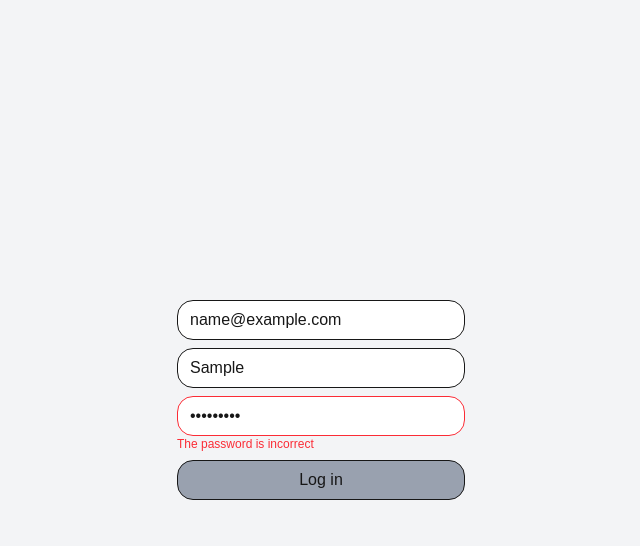
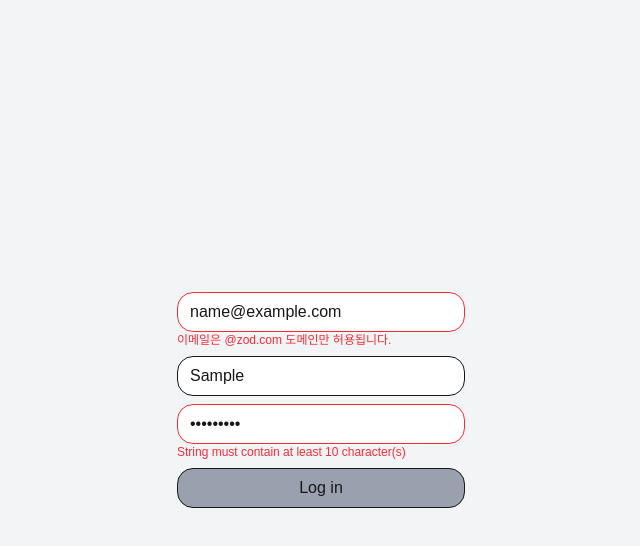
Before and after one commit to chanstory/react-study, a Next.js app: page / in a window 1280 px wide. Both pictures are taken after typing "name@example.com", "Sample", "Sample123" into the empty fields and a click on the button "Log in". Shown: the top 546 px of the page, without its empty margins (319-959 px from the left). Built offline with nearby package versions, Linux system fonts and the light colour scheme.

Commit message:
zod 유효성 검증 추가

```diff
--- a/app/(login)/actions.ts
+++ b/app/(login)/actions.ts
@@ -1,15 +1,35 @@
 "use server";
+import { INVALID_EMAIL_DOMAIN_MESSAGE, PASSWORD_MIN_LENGTH, PASSWORD_NOT_EXIST_MESSAGE, PASSWORD_REGEX, PASSWORD_REGEX_ERROR, USERNAME_MIN_LENGTH, VALID_EMAIL_DOMAIN } from "@/lib/constants";
+import { z } from "zod";
 
-export const handleForm = async (prevState: any, formData: FormData) => {
-  "use server";
-  const password = formData.get('password');
-  if (password != '12345') {
-    return {
-      code: 1,
-      errMessage: 'The password is incorrect'
-    };
+const formSchema = z.object({
+  email: z
+    .string()
+    .email()
+    .refine((email) => email.endsWith(VALID_EMAIL_DOMAIN), {
+      message: INVALID_EMAIL_DOMAIN_MESSAGE,
+    }),
+  userName: z
+    .string()
+    .min(USERNAME_MIN_LENGTH),
+  password: z
+    .string({
+      required_error: PASSWORD_NOT_EXIST_MESSAGE,
+    })
+    .min(PASSWORD_MIN_LENGTH)
+    .regex(PASSWORD_REGEX, PASSWORD_REGEX_ERROR),
+});
+
+export const login = async (prevState: any, formData: FormData) => {
+  const data = {
+    userName: formData.get("userName"),
+    email: formData.get("email"),
+    password: formData.get("password")
+  };
+
+  const result = formSchema.safeParse(data);
+
+  if (!result.success) {
+    return result.error.flatten();
   }
-  return {
-    code: 0
-  };
 };
--- a/app/(login)/page.tsx
+++ b/app/(login)/page.tsx
@@ -2,12 +2,12 @@
 
 import FormButton from "@/components/form-btn";
 import { useFormState } from "react-dom";
-import { handleForm } from "./actions";
+import { login } from "./actions";
 import { startTransition } from "react";
 
 
 export default function Login() {
-  const [state, action] = useFormState(handleForm, {code: 0});
+  const [state, action] = useFormState(login, null);
   const inputCssClassName = 'h-10 w-full border-1 border-solid rounded-2xl bg-white p-3';
   return (
     <div className="flex justify-center items-center w-lvw h-lvh bg-gray-100">
@@ -22,29 +22,36 @@ export default function Login() {
         }}
         className="flex flex-col gap-2 w-72"
       >
+        <div>
           <input
             name="email"
             type="email"
             placeholder="Email"
-          className={inputCssClassName}
+            className={state?.fieldErrors.email ? `${inputCssClassName} border-red-500` : inputCssClassName}
             required
           />
+          {state?.fieldErrors.email ? <div className="text-xs text-red-500">{state?.fieldErrors.email}</div> : undefined}
+        </div>
+
+        <div>
           <input
             name="userName"
             type="text"
             placeholder="Username"
-          className={inputCssClassName}
+            className={state?.fieldErrors.userName ? `${inputCssClassName} border-red-500` : inputCssClassName}
             required
           />
+          {state?.fieldErrors.userName ? <div className="text-xs text-red-500">{state?.fieldErrors.userName}</div> : undefined}
+        </div>
         <div>
           <input
             name="password"
             type="password"
             placeholder="Password"
-            className={state?.errMessage ? `${inputCssClassName} border-red-500` : inputCssClassName}
+            className={state?.fieldErrors.password ? `${inputCssClassName} border-red-500` : inputCssClassName}
             required
           />
-          {state?.errMessage ? <div className="text-xs text-red-500">{state?.errMessage}</div> : undefined}
+          {state?.fieldErrors.password ? <div className="text-xs text-red-500">{state?.fieldErrors.password}</div> : undefined}
         </div>
         <FormButton text="Log in"/>
       </form>
--- /dev/null
+++ b/lib/constants.ts
@@ -0,0 +1,7 @@
+export const USERNAME_MIN_LENGTH = 5;
+export const PASSWORD_MIN_LENGTH = 10;
+export const PASSWORD_REGEX = new RegExp(/\d+/);
+export const PASSWORD_REGEX_ERROR = 'Passwords must contain one number';
+export const VALID_EMAIL_DOMAIN = '@zod.com';
+export const INVALID_EMAIL_DOMAIN_MESSAGE = '이메일은 @zod.com 도메인만 허용됩니다.';
+export const PASSWORD_NOT_EXIST_MESSAGE = 'Password is required.';
```
Also changed, not shown: package.json (+6 -5 lines), 1 other file (tests, documents, lock files or other folders). Lines whose indentation alone changed are shown as unchanged.
